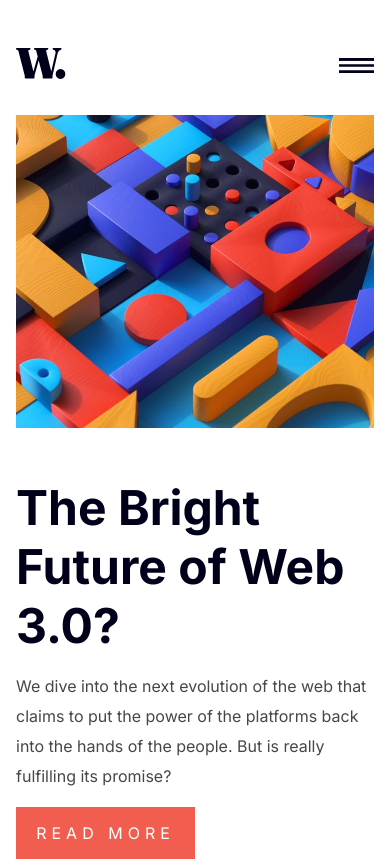
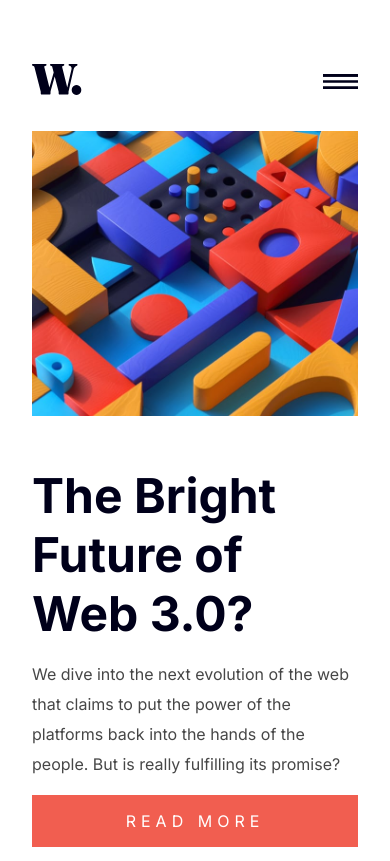
Before and after one commit to nott7/news-homepage, a React (Vite) app: page / in a window 390 px wide. Shown: the top 861 px of the page. Built offline with nearby package versions, Linux system fonts and the light colour scheme.

Commit message:
added tablet media query

```diff
--- a/src/style.css
+++ b/src/style.css
@@ -332,7 +332,7 @@ hr {
   line-height: 25px;
 }
 
-@media screen and (max-width: 768px) {
+@media screen and (max-width: 767.98px) {
   .main__content {
     display: flex;
     flex-direction: column;
@@ -400,7 +400,86 @@ hr {
     font-size: 1rem;
   }
 
+
   .card > img {
     height: initial;
   }
 }
+
+@media screen and (max-width: 991.98px) {
+  body {
+    padding: 1rem;
+  }
+
+  .main__content {
+    grid-template-columns: 1fr 1fr;
+    grid-template-rows: 1fr 0.5fr 1fr;
+    gap: 50px 40px;
+    grid-template-areas:
+      "Photo Photo"
+      "Text Text"
+      "Info Info";
+  }
+
+  .header__nav {
+    display: none;
+  }
+
+  .sidebar__btn {
+    display: flex;
+    justify-content: center;
+    align-items: center;
+    width: 35px;
+    aspect-ratio: 1/1;
+    border: none;
+    cursor: pointer;
+  }
+
+  .sidebar_menu {
+    display: block;
+  }
+
+  .sidebar__btn > img {
+    width: 100%;
+    filter: var(--logo__invert); -webkit-filter: var(--logo__invert);
+  }
+
+  #switch__mode {
+    opacity: 1;
+  }
+  .main__topic {
+    display: flex;
+    flex-direction: column;
+  }
+
+  .main__topic--title h1 {
+    font-size: 3rem;
+    margin-bottom: 1rem;
+  }
+
+  .main__topic--text p {
+    font-size: 1rem;
+  }
+
+  .main__topic--text button {
+    margin-top: 1rem;
+  }
+
+  .main__topic--text button {
+    width: 100%;
+  }
+
+  .card {
+    flex-direction: column;
+  }
+
+  .card > img {
+    width: 100%;
+    height: initial;
+  }
+
+  .card__info {
+    padding: 1rem 0;
+  }
+
+}
```
